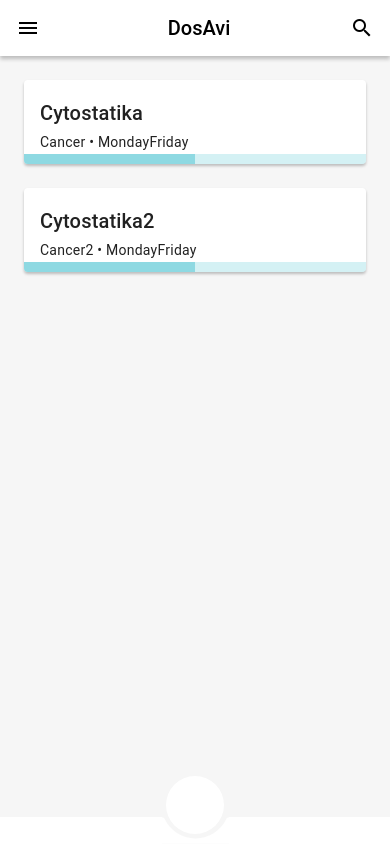
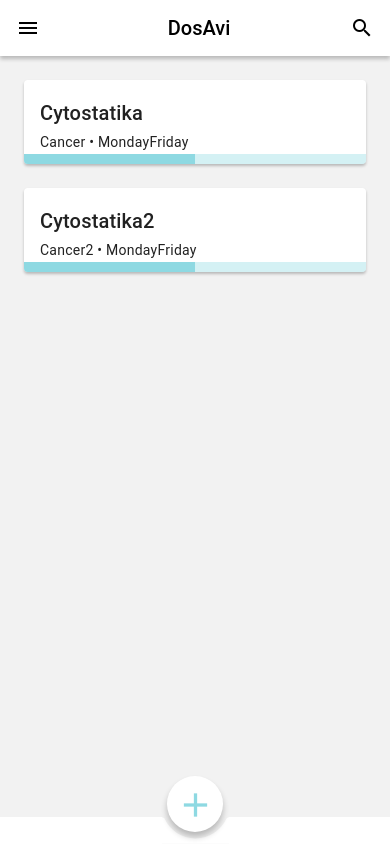
Before and after one commit to Darhagonable/DosAvi, a React Native app: screen /Home in a window 390 px wide. Built offline with nearby package versions, Linux system fonts and the light colour scheme.

Commit message:
navigation

```diff
--- a/package.json
+++ b/package.json
@@ -9,12 +9,16 @@
     "web": "expo start --web"
   },
   "dependencies": {
+    "@react-navigation/native": "^6.0.11",
+    "@react-navigation/native-stack": "^6.7.0",
     "expo": "~46.0.7",
     "expo-status-bar": "~1.4.0",
     "react": "18.0.0",
     "react-dom": "18.0.0",
     "react-native": "0.69.4",
     "react-native-paper": "^4.12.4",
+    "react-native-safe-area-context": "4.3.1",
+    "react-native-screens": "~3.15.0",
     "react-native-shadow-2": "^7.0.5",
     "react-native-svg": "12.3.0",
     "react-native-web": "~0.18.7"
--- a/src/App.tsx
+++ b/src/App.tsx
@@ -1,10 +1,7 @@
-import { StyleSheet, ScrollView, SafeAreaView } from "react-native";
-import Footer from "components/Footer";
-import ListItem from "components/ListItem";
-import { fakeData } from "fakeData";
-import Header from "components/Header";
+import { StyleSheet, SafeAreaView } from "react-native";
 import { StatusBar } from "expo-status-bar";
 import { useTheme } from "react-native-paper";
+import Router from "Router";
 
 export default function App() {
   const theme = useTheme();
@@ -12,13 +9,7 @@ export default function App() {
   return (
     <SafeAreaView style={{...styles.container, backgroundColor: theme.colors.background}}>
       <StatusBar style="auto"/>
-      <Header/>
-      <ScrollView contentContainerStyle={styles.list}>
-        {fakeData.map(medication => (
-          <ListItem key={medication.id} medication={medication}/>
-        ))}
-      </ScrollView>
-      <Footer/>
+      <Router/>
     </SafeAreaView>
   );
 }
@@ -26,8 +17,5 @@ export default function App() {
 const styles = StyleSheet.create({
   container: {
     flex: 1
-  },
-  list: {
-    padding: 24
   }
 });
--- /dev/null
+++ b/src/Router.tsx
@@ -0,0 +1,18 @@
+import React from "react";
+import { NavigationContainer } from "@react-navigation/native";
+import { createNativeStackNavigator } from "@react-navigation/native-stack";
+import Home from "screens/Home";
+import Details from "screens/Details";
+
+const Stack = createNativeStackNavigator();
+
+export default function Router() {
+  return (
+    <NavigationContainer>
+      <Stack.Navigator initialRouteName="Home" screenOptions={{animation: "slide_from_right", headerShown: false}}>
+        <Stack.Screen name="Home" component={Home}/>
+        <Stack.Screen name="Details" component={Details}/>
+      </Stack.Navigator>
+    </NavigationContainer>
+  );
+}
--- a/src/components/Footer.tsx
+++ b/src/components/Footer.tsx
@@ -1,19 +1,22 @@
-import { StyleSheet, View, TouchableOpacity } from "react-native";
+import { useNavigation } from "@react-navigation/native";
+import { StyleSheet, View} from "react-native";
+import { FAB, IconButton, useTheme } from "react-native-paper";
 import { Svg, Path } from "react-native-svg";
 
-const bgColor = "white";
+export default function Footer() {
+  const navigation = useNavigation();
+  const theme = useTheme();
 
-export default function Footer() {
   return (
     <View style={styles.container}>
-      <View style={styles.side}/>
+      <View style={{...styles.side, backgroundColor: theme.colors.surface}}/>
       <View style={styles.center}>
-        <Svg width={67} height={27} viewBox="0 0 541.49 214.97" fill={bgColor}>
+        <Svg width={67} height={27} viewBox="0 0 541.49 214.97" fill={theme.colors.surface}>
           <Path d="M541.49,0a23.41,23.41,0,0,0-21.2,13.4c-44,93.65-139.21,158.49-249.54,158.49S65.23,107.05,21.2,13.4A23.41,23.41,0,0,0,0,0V215H541.49Z"/>
         </Svg>
-        <TouchableOpacity style={styles.button}/>
+        <FAB icon={() => <IconButton icon="plus" color={theme.colors.primary} size={40} style={{left: -23.5, top: -23.5}}/>} style={styles.button} onPress={() => navigation.navigate("Details")}/>
       </View>
-      <View style={styles.side}/>
+      <View style={{...styles.side, backgroundColor: theme.colors.surface}}/>
     </View>
   );
 }
@@ -28,7 +31,6 @@ const styles = StyleSheet.create({
   },
   side: {
     flexGrow: 1,
-    backgroundColor: bgColor,
     height: 27
   },
   center: {
@@ -36,13 +38,7 @@ const styles = StyleSheet.create({
   },
   button: {
     top: -41,
-    justifyContent: "center",
-    alignItems: "center",
-    width: 58,
-    height: 58,
-    borderRadius: 50,
     backgroundColor: "white",
-    position: "absolute",
-    elevation: 2
+    position: "absolute"
   }
 });
--- a/src/components/Header.tsx
+++ b/src/components/Header.tsx
@@ -1,8 +1,17 @@
+import { useNavigation } from "@react-navigation/native";
 import * as React from "react";
 import { Appbar, useTheme } from "react-native-paper";
 
-export default function Header() {
+export default function Header({back}: {back?: boolean}) {
   const theme = useTheme();
+  const navigation = useNavigation();
+
+  if(back) return (
+    <Appbar.Header dark={false} style={{backgroundColor: theme.colors.surface}}>
+      <Appbar.BackAction onPress={navigation.goBack}/>
+      <Appbar.Content title="Details" style={{alignItems: "center", position: "absolute", width: "100%", zIndex: -1}}/>
+    </Appbar.Header>
+  );
 
   return (
     <Appbar.Header dark={false} style={{backgroundColor: theme.colors.surface}}>
--- a/src/components/ListItem.tsx
+++ b/src/components/ListItem.tsx
@@ -1,3 +1,4 @@
+import { useNavigation } from "@react-navigation/native";
 import * as React from "react";
 import { StyleSheet } from "react-native";
 import { Card, Title, Paragraph, ProgressBar } from "react-native-paper";
@@ -7,8 +8,10 @@ interface Props {
 }
 
 export default function ListItem({medication}: Props) {
+  const navigation = useNavigation();
+
   return (
-    <Card style={styles.card} elevation={3}>
+    <Card style={styles.card} elevation={3} onPress={() => navigation.navigate("Details")}>
       <Card.Content>
         <Title>{medication.name}</Title>
         <Paragraph>{medication.affliction} • {medication.days}</Paragraph>
--- /dev/null
+++ b/src/screens/Details.tsx
@@ -0,0 +1,13 @@
+import React from "react";
+import { Text } from "react-native";
+import Header from "components/Header";
+
+export default function Details() {
+
+  return (
+    < >
+      <Header back/>
+      <Text>Details Screen</Text>
+    </>
+  );
+}
--- /dev/null
+++ b/src/screens/Home.tsx
@@ -0,0 +1,26 @@
+import React from "react";
+import { ScrollView, StyleSheet } from "react-native";
+import Header from "components/Header";
+import Footer from "components/Footer";
+import ListItem from "components/ListItem";
+import { fakeData } from "fakeData";
+
+export default function Home() {
+  return (
+    < >
+      <Header/>
+      <ScrollView contentContainerStyle={styles.list}>
+        {fakeData.map(medication => (
+          <ListItem key={medication.id} medication={medication}/>
+        ))}
+      </ScrollView>
+      <Footer/>
+    </>
+  );
+}
+
+const styles = StyleSheet.create({
+  list: {
+    padding: 24
+  }
+});
```
Also changed, not shown: src/navigation.d.ts (added, +11 -0 lines), 1 other file (tests, documents, lock files or other folders).
